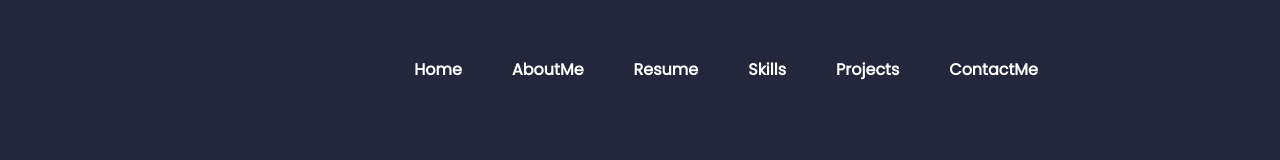
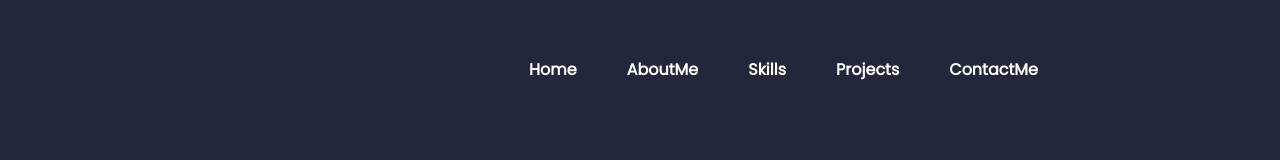
Before and after one commit to rahul-rautwar/portfolio, a React (Create React App) app: page / in a window 1280 px wide. Shown: the top 160 px of the page. Built offline with nearby package versions, Linux system fonts and the light colour scheme; a web font is replaced by a local one.

Commit message:
remove resume link

```diff
--- a/src/components/Home/Header.js
+++ b/src/components/Home/Header.js
@@ -13,9 +13,6 @@ export const Header = () => {
     },
     {
       name: "AboutMe",
-    },
-    {
-      name: "Resume",
     },
     {
       name: "Skills",
```
